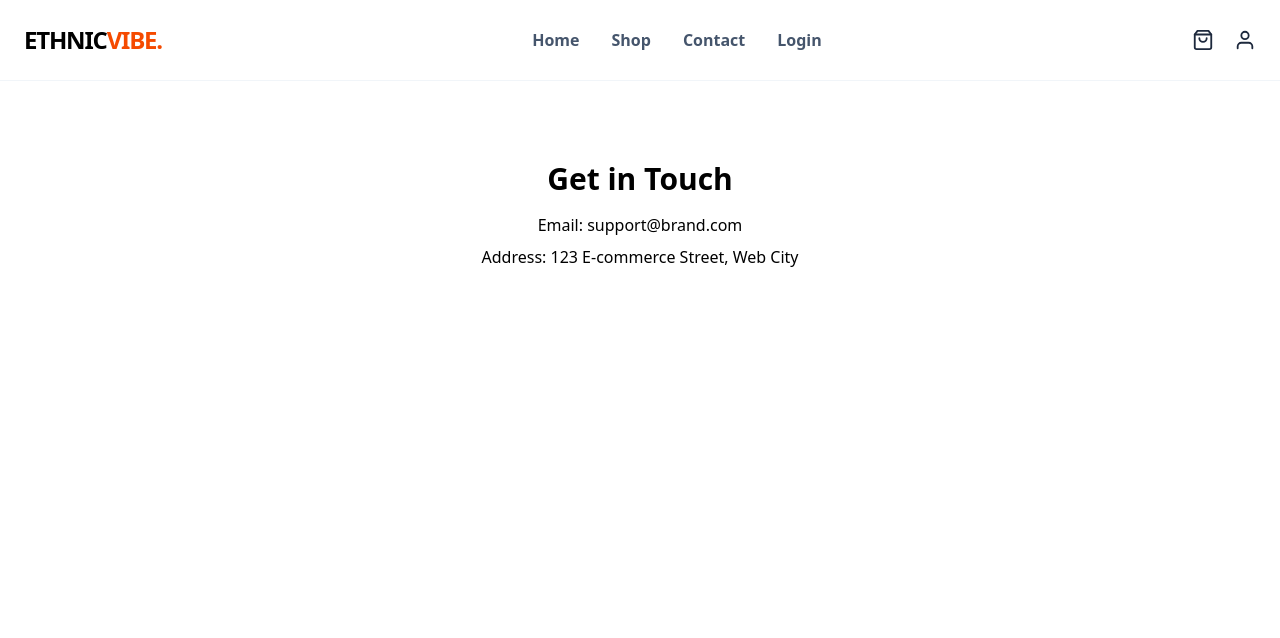
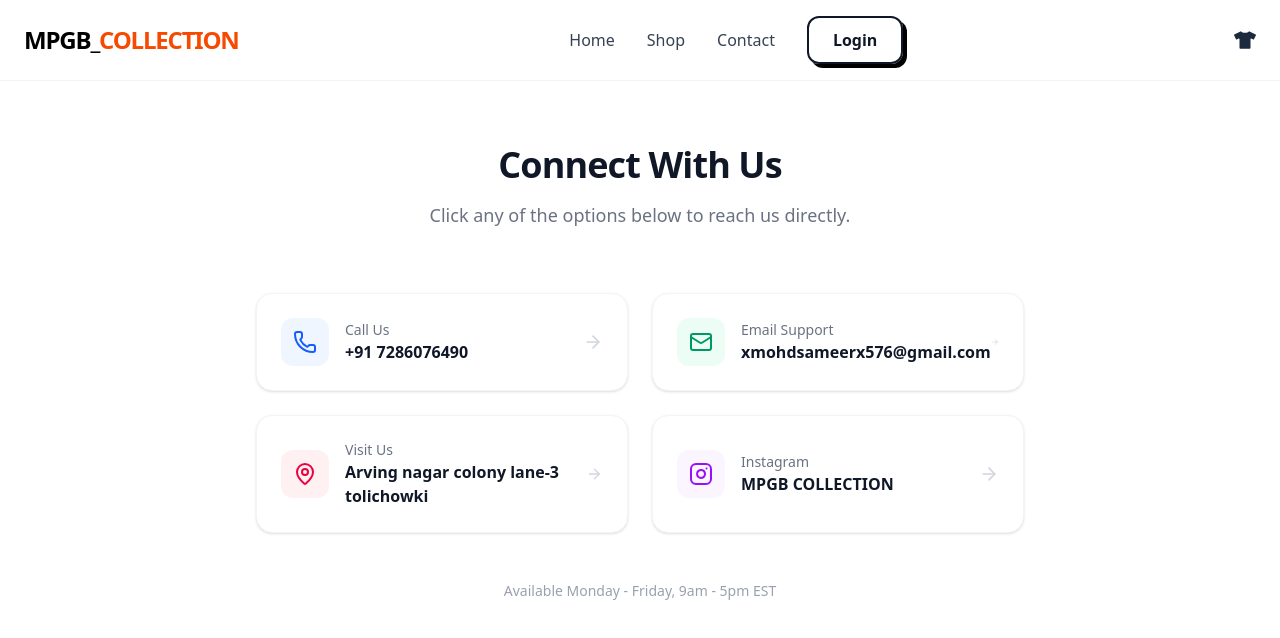
Before and after one commit to mohd-sameer-576/MPGB-official, a React (Vite) app in the folder frontend/mpgb/: page /Contact in a window 1280 px wide. Shown: the top 638 px of the page. Built offline with nearby package versions, Linux system fonts and the light colour scheme.

Commit message:
ui changes

```diff
--- a/frontend/mpgb/package.json
+++ b/frontend/mpgb/package.json
@@ -12,6 +12,7 @@
   "dependencies": {
     "@tailwindcss/vite": "^4.1.18",
     "axios": "^1.13.4",
+    "lucide-react": "^0.563.0",
     "react": "^19.2.0",
     "react-dom": "^19.2.0",
     "react-icons": "^5.5.0",
--- a/frontend/mpgb/src/components/Navbar.jsx
+++ b/frontend/mpgb/src/components/Navbar.jsx
@@ -1,7 +1,8 @@
 import { useState } from "react";
 import { Link } from "react-router-dom";
 import { useAuth } from "../context/AuthContext";
-import { FiMenu, FiX, FiShoppingBag, FiUser } from "react-icons/fi";
+import { FiMenu, FiX  } from "react-icons/fi";
+import {FaTshirt } from 'react-icons/fa'
 
 const Navbar = () => {
   const [isOpen, setIsOpen] = useState(false);
@@ -16,43 +17,74 @@ const Navbar = () => {
           onClick={() => setIsOpen(false)}
           className="text-2xl font-black tracking-tighter"
         >
-          ETHNIC<span className="text-orange-600">VIBE.</span>
+          MPGB_<span className="text-orange-600">COLLECTION</span>
         </Link>
 
         {/* Desktop Links */}
         <div className="hidden md:flex items-center gap-8 font-semibold text-slate-600">
-          <Link to="/" className="hover:text-orange-600 transition">
+          <Link
+            to="/"
+            className="relative text-gray-700 font-medium transition-colors duration-300 hover:text-orange-600 group"
+          >
             Home
-          </Link>
-          <Link to="/shop" className="hover:text-orange-600 transition">
-            Shop
-          </Link>
-          <Link to="/contact" className="hover:text-orange-600 transition">
-            Contact
+            <span className="absolute inset-x-0 bottom-0 h-0.5 bg-orange-600 transform scale-x-0 origin-left transition-transform duration-300 group-hover:scale-x-100" />
           </Link>
 
-          {/* Show Dashboard ONLY if user/token exists */}
+          <Link
+            to="/shop"
+            className="relative text-gray-700 font-medium transition-colors duration-300 hover:text-orange-600 group"
+          >
+            Shop
+            <span className="absolute inset-x-0 bottom-0 h-0.5 bg-orange-600 transform scale-x-0 origin-left transition-transform duration-300 group-hover:scale-x-100" />
+          </Link>
+
+          <Link
+            to="/contact"
+            className="relative text-gray-700 font-medium transition-colors duration-300 hover:text-orange-600 group"
+          >
+            Contact
+            <span className="absolute inset-x-0 bottom-0 h-0.5 bg-orange-600 transform scale-x-0 origin-left transition-transform duration-300 group-hover:scale-x-100" />
+          </Link>
           {user ? (
             <Link
               to="/dashboard"
-              className="text-indigo-600 font-bold hover:text-indigo-700"
+              className="inline-flex items-center px-6 py-2.5 bg-indigo-600 text-white font-semibold rounded-xl
+               shadow-[0_4px_14px_0_rgba(79,70,229,0.39)] hover:bg-indigo-700 hover:shadow-indigo-500/50
+               transition-all duration-300 active:scale-95 group"
             >
-              Dashboard
+              <span>Dashboard</span>
+              <svg
+                className="w-4 h-4 ml-2 group-hover:translate-x-1 transition-transform"
+                fill="none"
+                viewBox="0 0 24 24"
+                stroke="currentColor"
+              >
+                <path
+                  strokeLinecap="round"
+                  strokeLinejoin="round"
+                  strokeWidth={2}
+                  d="M13 7l5 5m0 0l-5 5m5-5H6"
+                />
+              </svg>
             </Link>
           ) : (
-            <Link to="/login" className="hover:text-orange-600 transition">
+            <Link
+              to="/login"
+              className="inline-flex items-center px-6 py-2.5 border-2 border-gray-900 text-gray-900 font-bold
+               rounded-xl hover:bg-gray-900 hover:text-white transition-all duration-300
+               active:scale-95 shadow-[4px_4px_0px_0px_rgba(0,0,0,1)] hover:shadow-none hover:translate-x-0.5 hover:translate-y-0.5"
+            >
               Login
             </Link>
           )}
+
+          {/* Show Dashboard ONLY if user/token exists */}
         </div>
 
         {/* Right Icons & Hamburger */}
         <div className="flex items-center gap-5">
           <Link to="/shop" className="text-slate-800">
-            <FiShoppingBag size={22} />
-          </Link>
-          <Link to="/login" className="hidden md:block text-slate-800">
-            <FiUser size={22} />
+            <FaTshirt  size={22} />
           </Link>
 
           {/* Toggle Button */}
@@ -67,7 +99,7 @@ const Navbar = () => {
 
       {/* Mobile Menu Slide-out */}
       <div
-        className={`fixed inset-0 bg-white z-[60] transform ${isOpen ? "translate-x-0" : "translate-x-full"} transition-transform duration-300 md:hidden flex flex-col items-center justify-center gap-8 text-2xl font-bold`}
+        className={`fixed inset-0 bg-white z-60 transform ${isOpen ? "translate-x-0" : "translate-x-full"} transition-transform duration-300 md:hidden flex flex-col items-center justify-center gap-8 text-2xl font-bold`}
       >
         <button
           onClick={() => setIsOpen(false)}
@@ -85,11 +117,34 @@ const Navbar = () => {
           Contact
         </Link>
         {user ? (
-          <Link to="/dashboard" onClick={() => setIsOpen(false)}>
-            Dashboard
+          <Link
+            to="/dashboard"
+            className="inline-flex items-center px-6 py-2.5 bg-indigo-600 text-white font-semibold rounded-xl
+               shadow-[0_4px_14px_0_rgba(79,70,229,0.39)] hover:bg-indigo-700 hover:shadow-indigo-500/50
+               transition-all duration-300 active:scale-95 group"
+          >
+            <span>Dashboard</span>
+            <svg
+              className="w-4 h-4 ml-2 group-hover:translate-x-1 transition-transform"
+              fill="none"
+              viewBox="0 0 24 24"
+              stroke="currentColor"
+            >
+              <path
+                strokeLinecap="round"
+                strokeLinejoin="round"
+                strokeWidth={2}
+                d="M13 7l5 5m0 0l-5 5m5-5H6"
+              />
+            </svg>
           </Link>
         ) : (
-          <Link to="/login" onClick={() => setIsOpen(false)}>
+          <Link
+            to="/login"
+            className="inline-flex items-center px-6 py-2.5 border-2 border-gray-900 text-gray-900 font-bold
+               rounded-xl hover:bg-gray-900 hover:text-white transition-all duration-300
+               active:scale-95 shadow-[4px_4px_0px_0px_rgba(0,0,0,1)] hover:shadow-none hover:translate-x-0.5 hover:translate-y-0.5"
+          >
             Login
           </Link>
         )}
--- a/frontend/mpgb/src/pages/Contact.jsx
+++ b/frontend/mpgb/src/pages/Contact.jsx
@@ -1,13 +1,87 @@
-import React from 'react'
+import React from 'react';
+import { Mail, MapPin, Phone, Instagram, ArrowRight } from 'lucide-react';
 
 const Contact = () => {
+  const contactMethods = [
+    {
+      title: "Call Us",
+      value: "+91 7286076490",
+      icon: <Phone className="w-6 h-6" />,
+      link: "tel:+917286076490",
+      color: "bg-blue-50 text-blue-600",
+      hover: "hover:border-blue-400"
+    },
+    {
+      title: "Email Support",
+      value: "xmohdsameerx576@gmail.com",
+      icon: <Mail className="w-6 h-6" />,
+      link: "mailto:xmohdsameerx576@gmail.com",
+      color: "bg-emerald-50 text-emerald-600",
+      hover: "hover:border-emerald-400"
+    },
+    {
+      title: "Visit Us",
+      value: "Arving nagar colony lane-3 tolichowki",
+      icon: <MapPin className="w-6 h-6" />,
+      link: "https://maps.google.com/?q=Mpgb Collection Arvind Nagar Colony, Toli Chowki, Hyderabad, Telangana 500008",
+      color: "bg-rose-50 text-rose-600",
+      hover: "hover:border-rose-400"
+    },
+    {
+      title: "Instagram",
+      value: "MPGB COLLECTION",
+      icon: <Instagram className="w-6 h-6" />,
+      link: "https://www.instagram.com/mpgb_collection/",
+      color: "bg-purple-50 text-purple-600",
+      hover: "hover:border-purple-400"
+    }
+  ];
+
   return (
-    <div className="max-w-2xl mx-auto p-20 text-center">
-    <h1 className="text-3xl font-bold mb-4">Get in Touch</h1>
-    <p>Email: support@brand.com</p>
-    <p className="mt-2">Address: 123 E-commerce Street, Web City</p>
-  </div>
-  )
-}
+    <div className="min-h-screen bg-white py-16 px-4">
+      <div className="max-w-3xl mx-auto">
+        {/* Header */}
+        <div className="text-center mb-16">
+          <h1 className="text-4xl font-black text-gray-900 tracking-tight mb-4">
+            Connect With Us
+          </h1>
+          <p className="text-gray-500 text-lg">
+            Click any of the options below to reach us directly.
+          </p>
+        </div>
 
-export default Contact
+        {/* Buttons Grid */}
+        <div className="grid grid-cols-1 sm:grid-cols-2 gap-6">
+          {contactMethods.map((method, index) => (
+            <a
+              key={index}
+              href={method.link}
+              target={method.link.startsWith('http') ? "_blank" : "_self"}
+              rel="noopener noreferrer"
+              className={`group flex items-center justify-between p-6 rounded-2xl border-2 border-transparent bg-white shadow-sm transition-all duration-300 ${method.hover} hover:shadow-md hover:-translate-y-1`}
+              style={{ border: '1px solid #f3f4f6' }}
+            >
+              <div className="flex items-center space-x-4">
+                <div className={`p-3 rounded-xl ${method.color}`}>
+                  {method.icon}
+                </div>
+                <div>
+                  <p className="text-sm font-medium text-gray-500">{method.title}</p>
+                  <p className="text-base font-bold text-gray-900">{method.value}</p>
+                </div>
+              </div>
+              <ArrowRight className="w-5 h-5 text-gray-300 group-hover:text-gray-900 transition-colors" />
+            </a>
+          ))}
+        </div>
+
+        {/* Footer Note */}
+        <p className="mt-12 text-center text-sm text-gray-400">
+          Available Monday - Friday, 9am - 5pm EST
+        </p>
+      </div>
+    </div>
+  );
+};
+
+export default Contact;
--- a/frontend/mpgb/src/pages/Home.jsx
+++ b/frontend/mpgb/src/pages/Home.jsx
@@ -1,28 +1,28 @@
 import { useState, useEffect } from "react";
 import { Link } from "react-router-dom";
 import API from "../api/axios";
+import { ArrowRight } from "lucide-react";
 
 const Home = () => {
   const [products, setProducts] = useState([]);
 
-  // Fetch products to show in the slider
   useEffect(() => {
     const fetchFeatured = async () => {
       try {
         const { data } = await API.get("/products");
-        // We only take the first 6 for the slider
-        setProducts(data.slice(0, 6));
+        // Taking the first 3 or 4 for a clean static display
+        setProducts(data.slice(0, 4));
       } catch (err) {
-        console.error("Slider fetch failed", err);
+        console.error("Fetch failed", err);
       }
     };
     fetchFeatured();
   }, []);
 
   return (
-    <div className="bg-white overflow-hidden">
+    <div className="bg-white">
       {/* --- Hero Section --- */}
-      <section className="relative h-[90vh] flex items-center justify-center bg-slate-50">
+      <section className="relative h-[85vh] flex items-center justify-center bg-slate-50 overflow-hidden">
         <div className="absolute inset-0 opacity-10">
           <div className="absolute top-20 left-10 w-72 h-72 bg-indigo-400 rounded-full blur-3xl"></div>
           <div className="absolute bottom-10 right-10 w-96 h-96 bg-pink-300 rounded-full blur-3xl"></div>
@@ -34,72 +34,53 @@ const Home = () => {
           </span>
           <h1 className="text-6xl md:text-8xl font-black text-slate-900 leading-tight mb-6 tracking-tighter">
             THE NEW <br />{" "}
-            <span className="text-transparent bg-clip-text bg-gradient-to-r from-indigo-600 to-purple-500">
+            <span className="text-transparent bg-clip-text bg-linear-to-r from-indigo-600 to-purple-500">
               STANDARD.
             </span>
           </h1>
           <p className="text-lg md:text-xl text-slate-600 mb-10 max-w-2xl mx-auto leading-relaxed">
-            Discover a curated collection of essentials designed for the modern
-            lifestyle. Quality meets minimalist design.
+            Discover a curated collection of essentials designed for the modern lifestyle.
           </p>
           <div className="flex flex-col sm:flex-row items-center justify-center gap-4">
-            <Link
-              to="/shop"
-              className="w-full sm:w-auto px-10 py-4 bg-black text-white font-bold rounded-full hover:bg-gray-800 transition shadow-xl shadow-gray-200"
-            >
+            <Link to="/shop" className="w-full sm:w-auto px-10 py-4 bg-black text-white font-bold rounded-full hover:bg-gray-800 transition-all shadow-xl">
               Explore Shop
             </Link>
-            <Link
-              to="/contact"
-              className="w-full sm:w-auto px-10 py-4 bg-white text-black border border-gray-200 font-bold rounded-full hover:bg-gray-50 transition"
-            >
+            <Link to="/contact" className="w-full sm:w-auto px-10 py-4 bg-white text-black border border-gray-200 font-bold rounded-full hover:bg-gray-50 transition-all">
               Get in Touch
             </Link>
           </div>
         </div>
       </section>
 
-      {/* --- Auto-Sliding Product Section --- */}
-      <section className="py-24 bg-white border-t border-gray-100">
-        <div className="px-6 mb-12 flex justify-between items-end max-w-7xl mx-auto">
+      {/* --- Simple Product Grid --- */}
+      <section className="py-20 px-6 max-w-7xl mx-auto">
+        <div className="flex flex-col md:flex-row justify-between items-end mb-12 gap-4">
           <div>
-            <h2 className="text-3xl font-bold text-slate-900">
-              Featured Items
-            </h2>
-            <p className="text-slate-500">Handpicked for you this week.</p>
+            <h2 className="text-3xl font-bold text-slate-900 tracking-tight">Featured Items</h2>
+            <p className="text-slate-500 mt-2">Handpicked quality, just for you.</p>
           </div>
-          <Link
-            to="/shop"
-            className="text-indigo-600 font-bold text-sm border-b-2 border-indigo-600 pb-1"
-          >
-            View All
+          <Link to="/shop" className="group flex items-center text-indigo-600 font-bold">
+            View All Products
+            <ArrowRight className="ml-2 w-4 h-4 group-hover:translate-x-1 transition-transform" />
           </Link>
         </div>
 
-        <div className="relative overflow-hidden">
-          <div className="flex w-max animate-marquee pause-on-hover">
-            {[...products, ...products].map((p, index) => (
-              <div key={index} className="mr-4 w-64 md:w-80 flex-shrink-0">
-                <div className="bg-white border border-gray-100 rounded-2xl overflow-hidden hover:shadow-2xl transition duration-500">
-                  <div className="h-80 overflow-hidden">
+        <div className="grid grid-cols-1 sm:grid-cols-2 lg:grid-cols-4 gap-8">
+          {products.map((p) => (
+            <Link key={p.id} to={`/product/${p.id}`} className="group">
+              <div className="aspect-4/5 overflow-hidden rounded-2xl bg-gray-100 mb-4">
                 <img
                   src={p.image?.url}
                   alt={p.name}
-                      className="w-full h-full object-cover grayscale-[20%] hover:grayscale-0 transition duration-700"
+                  className="w-full h-full object-cover transition duration-500 group-hover:scale-105"
                 />
               </div>
-                  <div className="p-5">
-                    <h3 className="font-bold text-slate-800 truncate">
+              <h3 className="text-lg font-bold text-slate-800 group-hover:text-indigo-600 transition-colors">
                 {p.name}
               </h3>
-                    <p className="text-indigo-600 font-black mt-1">
-                      ${p.price}
-                    </p>
-                  </div>
-                </div>
-              </div>
+              <p className="text-slate-500 font-medium">${p.price}</p>
+            </Link>
           ))}
-          </div>
         </div>
       </section>
     </div>
```
Also changed, not shown: 1 other file (tests, documents, lock files or other folders). Lines whose indentation alone changed are shown as unchanged.
